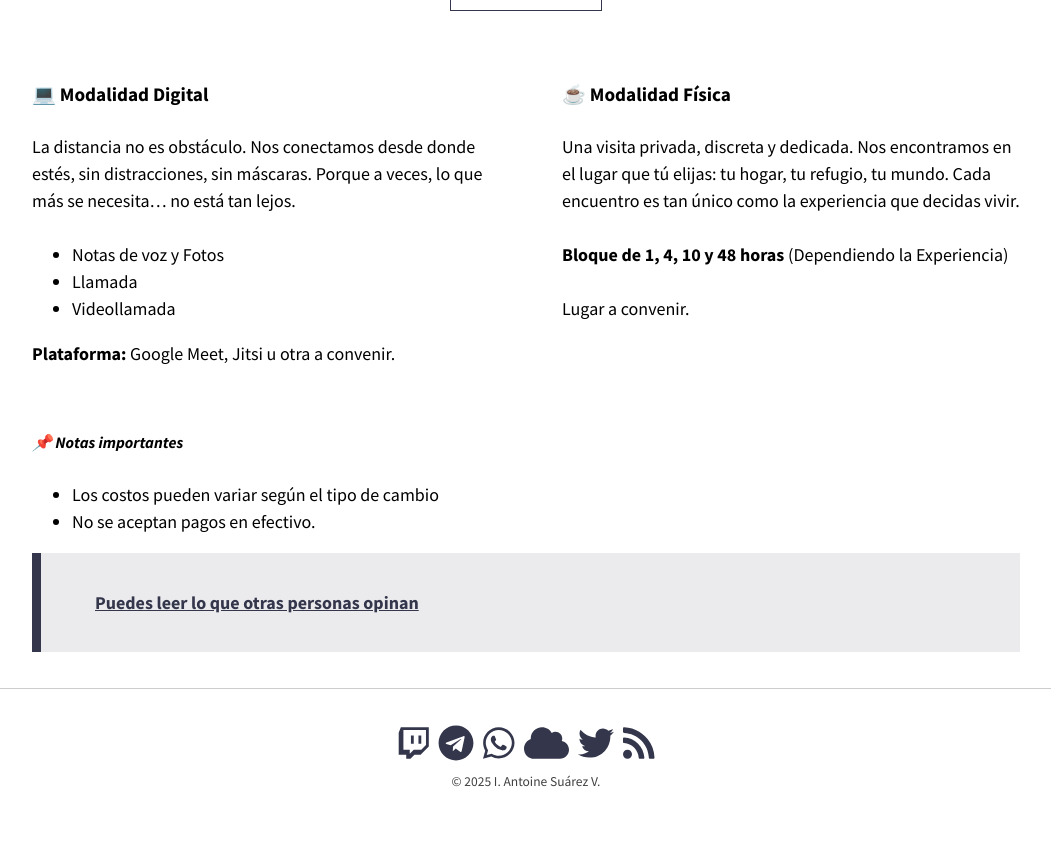
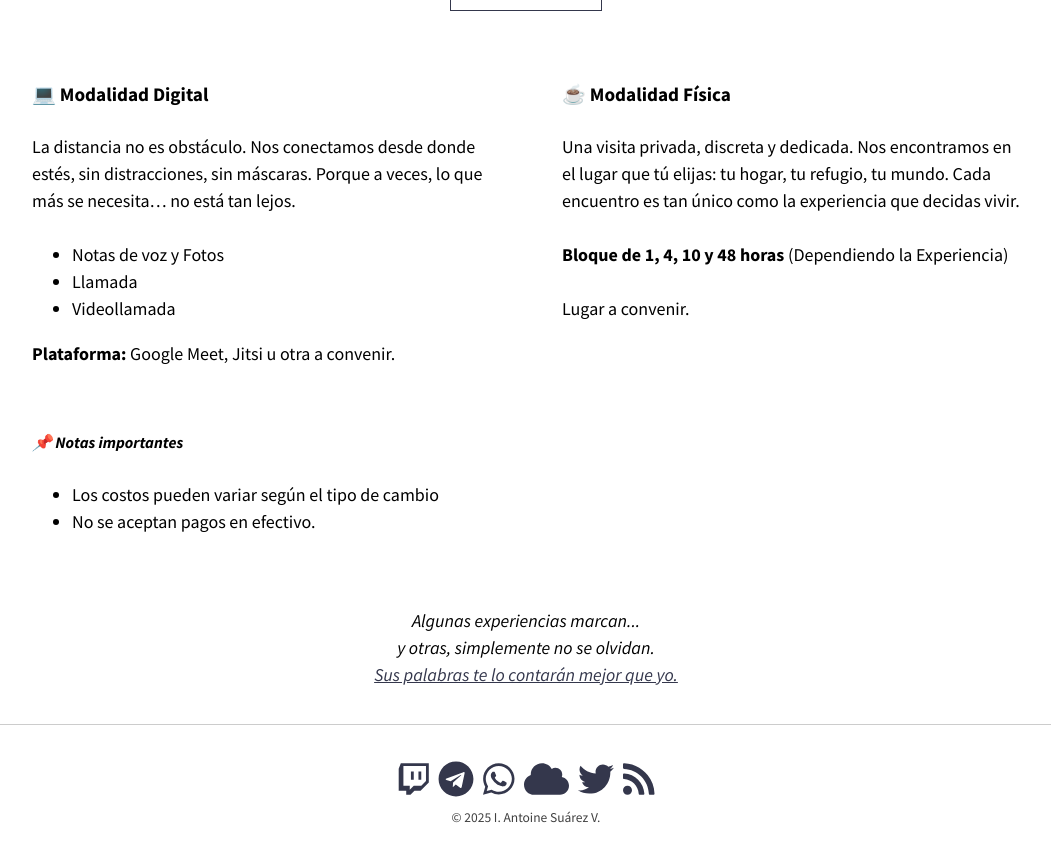
Before and after one commit to KajiiNarumi/iasuarezv, a Jekyll site: the page built from experiencias.md, in a window 1280 px wide and 900 px high, scrolled down 1407 px. Shown: the top 862 px of the window, without its empty margins (114-1165 px from the left). Built offline with Jekyll 4.4.1, drawn with Linux system fonts in a browser that asks for light colours; nearby versions of some CDN libraries.

Commit message:
Update experiencias.md

```diff
--- a/experiencias.md
+++ b/experiencias.md
@@ -79,4 +79,8 @@
   </div>
 </section>
 
->[**Puedes leer lo que otras personas opinan**](https://iasuarezv.com/testimonios/)
+<p style="text-align: center; font-style: italic; margin-top: 4rem;">
+  Algunas experiencias marcan...<br>
+  y otras, simplemente no se olvidan.<br>
+  <a href="#testimonios" style="text-decoration: underline;">Sus palabras te lo contarán mejor que yo.</a>
+</p>
```
